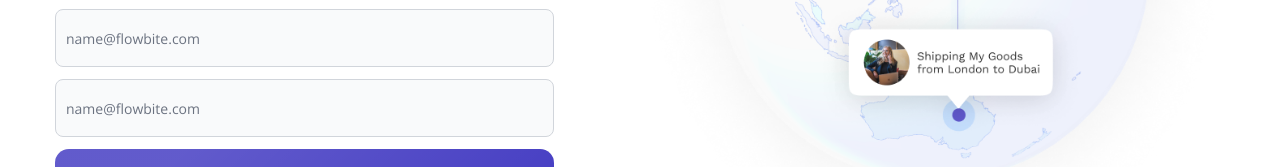
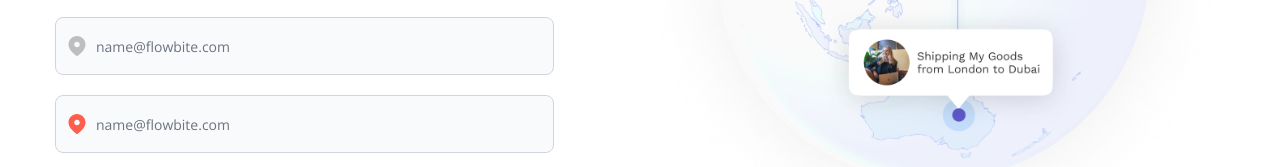
Before and after one commit to ogheneovo12/bitnautic, a website: page src/index.html in a window 1280 px wide. Shown: the part 423-590 px from the top of the page. Drawn offline with nearby package versions, Linux system fonts and the light colour scheme.

Commit message:
added map icon

```diff
--- a/src/index.html
+++ b/src/index.html
@@ -161,20 +161,35 @@
             graphic elements of a document or visual presentation.
           </p>
 
+          <div class="relative my-5">
+            <div class="flex absolute inset-y-0 left-0 items-center pl-3 pointer-events-none">
+                <svg class="w-5 h-5 text-gray-500 dark:text-gray-400" xmlns="http://www.w3.org/2000/svg" width="18" height="20" viewBox="0 0 18 20" fill="none">
+                    <path fill-rule="evenodd" clip-rule="evenodd" d="M0.5 8.31776C0.5 3.71789 4.34388 0 8.99345 0C13.6561 0 17.5 3.71789 17.5 8.31776C17.5 10.6357 16.657 12.7876 15.2695 14.6116C13.7388 16.6235 11.8522 18.3765 9.72854 19.7524C9.24251 20.0704 8.80387 20.0944 8.27045 19.7524C6.13474 18.3765 4.24809 16.6235 2.7305 14.6116C1.34198 12.7876 0.5 10.6357 0.5 8.31776ZM6.19423 8.57675C6.19423 10.1177 7.45166 11.3297 8.99345 11.3297C10.5362 11.3297 11.8058 10.1177 11.8058 8.57675C11.8058 7.0478 10.5362 5.77683 8.99345 5.77683C7.45166 5.77683 6.19423 7.0478 6.19423 8.57675Z" fill="#BEBEBE"/>
+                    </svg>
+              </div>
           <input
             type="email"
             id="email"
-            class="bg-gray-50 border max-w-[499px] h-[58px] my-3 w-full border-gray-300 text-gray-900 text-sm rounded-lg focus:ring-blue-500 focus:border-blue-500 block p-2.5 dark:bg-gray-700 dark:border-gray-600 dark:placeholder-gray-400 dark:text-white dark:focus:ring-blue-500 dark:focus:border-blue-500"
+            class="bg-gray-50 border max-w-[499px] h-[58px]  border-gray-300 text-gray-900 text-sm rounded-lg focus:ring-blue-500 focus:border-blue-500 block w-full pl-10 p-2.5  dark:bg-gray-700 dark:border-gray-600 dark:placeholder-gray-400 dark:text-white dark:focus:ring-blue-500 dark:focus:border-blue-500"
             placeholder="name@flowbite.com"
             required
           />
+        </div>
+        <div class="relative my-5">
+            <div class="flex absolute inset-y-0 left-0 items-center pl-3 pointer-events-none">
+                <svg class="w-5 h-5 text-gray-500 dark:text-gray-400" xmlns="http://www.w3.org/2000/svg" width="18" height="20" viewBox="0 0 18 20" fill="none">
+                    <path fill-rule="evenodd" clip-rule="evenodd" d="M0.5 8.31776C0.5 3.71789 4.34388 0 8.99345 0C13.6561 0 17.5 3.71789 17.5 8.31776C17.5 10.6357 16.657 12.7876 15.2695 14.6116C13.7388 16.6235 11.8522 18.3765 9.72854 19.7524C9.24251 20.0704 8.80387 20.0944 8.27045 19.7524C6.13474 18.3765 4.24809 16.6235 2.7305 14.6116C1.34198 12.7876 0.5 10.6357 0.5 8.31776ZM6.19423 8.57675C6.19423 10.1177 7.45166 11.3297 8.99345 11.3297C10.5362 11.3297 11.8058 10.1177 11.8058 8.57675C11.8058 7.0478 10.5362 5.77683 8.99345 5.77683C7.45166 5.77683 6.19423 7.0478 6.19423 8.57675Z" fill="#FF5E4C"/>
+                    </svg>
+
+              </div>
           <input
             type="email"
             id="email"
-            class="bg-gray-50 border max-w-[499px] h-[58px] my-3 w-full border-gray-300 text-gray-900 text-sm rounded-lg focus:ring-blue-500 focus:border-blue-500 block p-2.5 dark:bg-gray-700 dark:border-gray-600 dark:placeholder-gray-400 dark:text-white dark:focus:ring-blue-500 dark:focus:border-blue-500"
+            class="bg-gray-50 border max-w-[499px] h-[58px]  border-gray-300 text-gray-900 text-sm rounded-lg focus:ring-blue-500 focus:border-blue-500 block w-full pl-10 p-2.5  dark:bg-gray-700 dark:border-gray-600 dark:placeholder-gray-400 dark:text-white dark:focus:ring-blue-500 dark:focus:border-blue-500"
             placeholder="name@flowbite.com"
             required
           />
+        </div>
           <button class="cta-btn items-center flex justify-center w-full max-w-[499px] h-[58px]">
             Request Pickup <i class='bx bx-chevron-right-circle ml-2 text-[17px]'></i>
           </button>
```
Also changed, not shown: src/assets/img/logo_footer.png, src/dist/tailwind.css.
